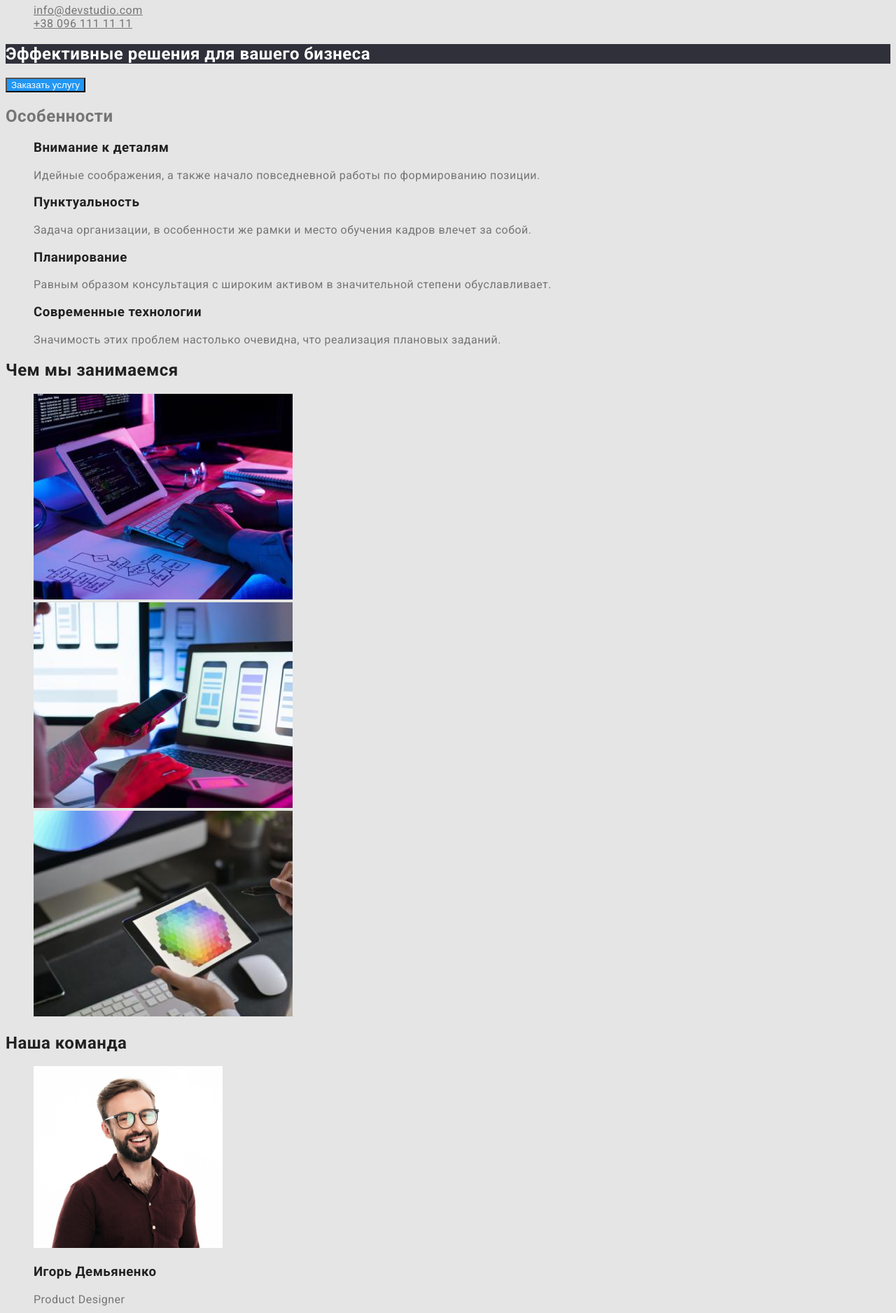
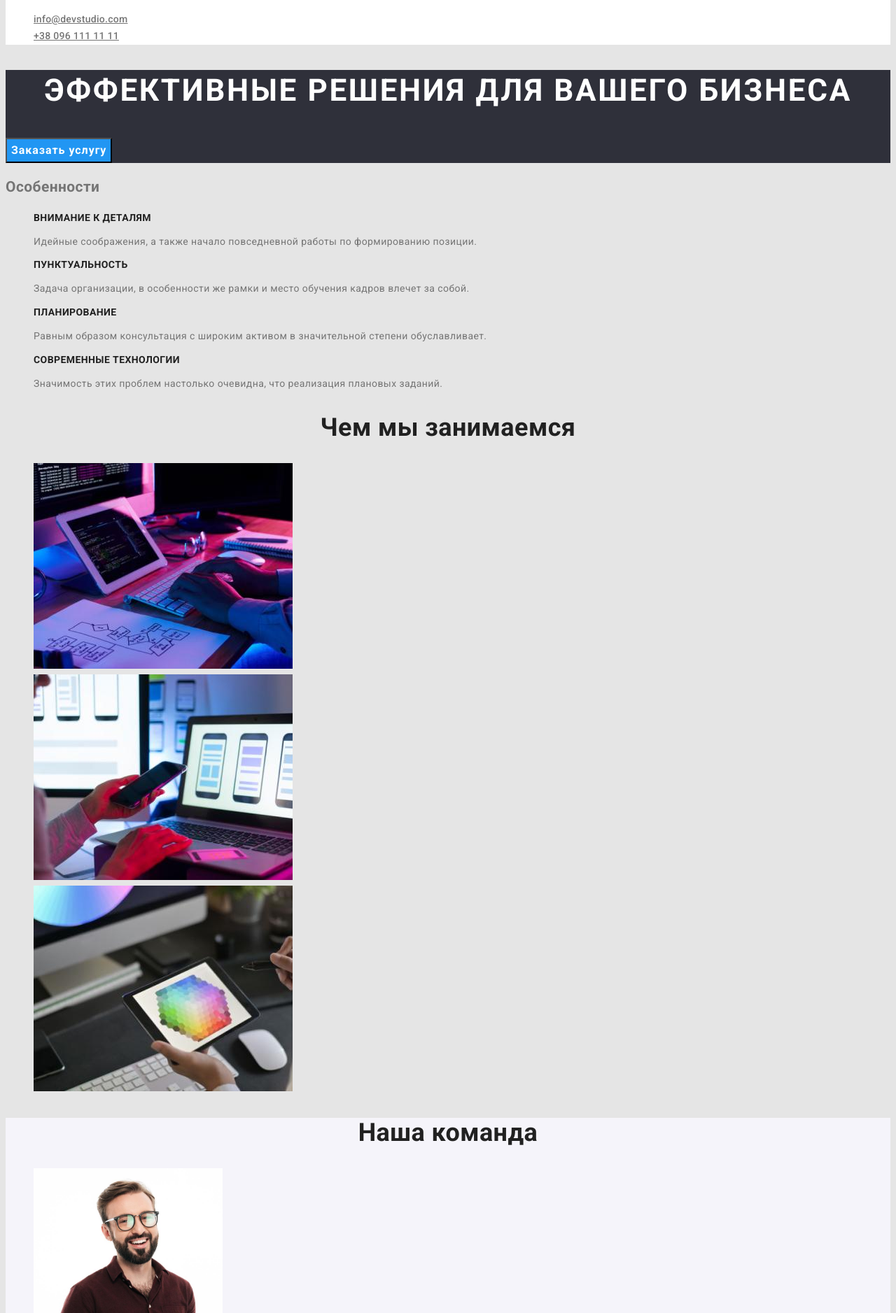
Before and after one commit to KostiantynFirst/goit-markup-hw-02, a plain HTML site: page index.html in a window 1280 px wide. Shown: the part 123-2000 px from the top of the page at 70% size. Drawn offline with Linux system fonts and the light colour scheme.

Commit message:
CSS changes

```diff
--- a/css/style.css
+++ b/css/style.css
@@ -9,10 +9,11 @@
 :root {
     --primary-text-color: #757575;
     --title-text-color: #212121;
+    --secondary-text-color: #FFFFFF;
     --accent-color: #2196F3;
     --background-text-color: #E5E5E5;
     --background-secondary-color: #F5F4FA;
-    --secondary-text-color: #FFFFFF;
+    --background-third-color: #2F303A;
 }
 
 body {
@@ -20,14 +21,16 @@ body {
     font-family: Roboto, sans-serif;
     color: var(--primary-text-color);
     letter-spacing: 0.03em;
+    font-size: 14px;
+    line-height: 1.7;
 }
 
 .list {
     list-style: none;
 }
 
-.page {
-    background-color: var(--background-text-color);
+.page-header {
+    background-color: var(--secondary-text-color);
 }
 
 /* Logo */
@@ -44,10 +47,18 @@ body {
     color: var(--title-text-color);
 }
 
+.footer .logo-span {
+    color: var(--secondary-text-color);
+}
+
 /* Site nav */
 
 .site-nav .link {
     color: var(--title-text-color);
+    font-weight: 500;
+    font-size: 14px;
+    line-height: 1.14;
+    letter-spacing: 0.02em;
 }
 
 .site-nav .link.current {
@@ -56,6 +67,10 @@ body {
 
 .auth-nav .link {
     color: inherit;
+    font-weight: 500;
+    font-size: 14px;
+    line-height: 1.14;
+    letter-spacing: 0.02em;
 }
 
 .site-nav .link:hover,
@@ -71,27 +86,55 @@ body {
 
 /* Hero */
 
+.hero,
+.footer {
+    background-color: var(--background-third-color);
+}
+
 .hero-title {
     color: var(--secondary-text-color);
     background-color: #2F303A;
+    font-size: 44px;
+    line-height: 1.36;
+    text-align: center;
+    letter-spacing: 0.06em;
+    text-transform: uppercase;
 }
 
 
 /* Section */
 .section-title {
     color: var(--title-text-color);
+    font-size: 36px;
+    line-height: 1.17;
+    text-align: center;
 }
 
 
 /* Features */
 .features .title {
     color: var(--title-text-color);
+    font-size: 14px;
+    line-height: 1.14;
+    text-transform: uppercase;
 }
 
 /* Person-list */
 
-.person-list .title {
+.workers {
+    background-color: var(--background-secondary-color);
+}
+
+.persons .title {
     color: var(--title-text-color);
+    font-weight: 500;
+    font-size: 16px;
+    line-height: 1.18;
+}
+
+.persons .jobs {
+    font-size: 16px;
+    line-height: 1.19;
 }
 
 /* Button */
@@ -100,6 +143,11 @@ body {
     color: var(--secondary-text-color);
     background-color: var(--accent-color);
     cursor: pointer;
+    font-family: inherit;
+    font-weight: bold;
+    font-size: 16px;
+    line-height: 1.9;
+    letter-spacing: 0.06em;
 }
 
 .button.primary {
--- a/index.html
+++ b/index.html
@@ -79,35 +79,35 @@
 
     </section>
 
-    <section class="section">
+    <section class="section workers">
         <h2 class="section-title">Наша команда</h2>
-        <ul class="person-list list">
+        <ul class="persons list">
           <li>
             <img src="./images/igor.jpg" alt="igor" width="270" height="260">
             <h3 class="title">Игорь Демьяненко</h3>
-            <p>Product Designer</p>
+            <p class="jobs">Product Designer</p>
           </li>
           <li>
             <img src="./images/olga.jpg" alt="olga" width="270" height="260">
             <h3 class="title">Ольга Репина</h3>
-            <p>Frontend Developer</p>
+            <p class="jobs">Frontend Developer</p>
           </li>
           <li>
             <img src="./images/nikolay.jpg" alt="nikolay" width="270" height="260">
             <h3 class="title">Николай Тарасово</h3>
-            <p>Marketing</p>
+            <p class="jobs">Marketing</p>
           </li>
           <li>
             <img src="./images/michail.jpg" alt="michail" width="270">
             <h3 class="title">Михаил Ермаков</h3>
-            <p>UI Designer</p>
+            <p class="jobs">UI Designer</p>
           </li>
         </ul>
 
     </section>
     </main>
 
-    <footer>
+    <footer class="footer">
       <a href="./index.html" class="logo">Web<span class="logo logo-span">Studio</span></a>
 
         <address>
```
